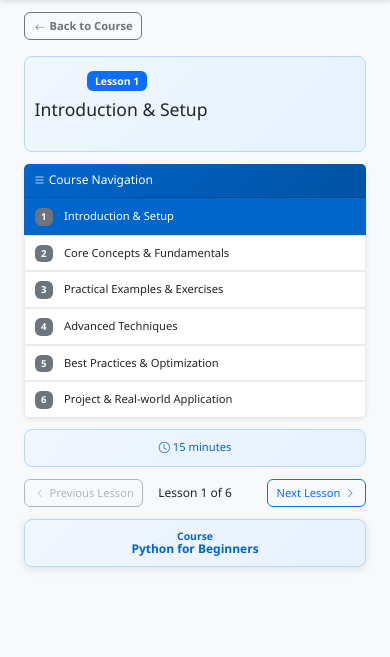
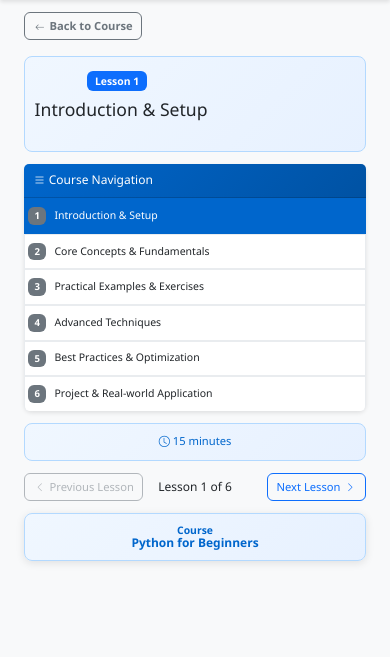
Before and after one commit to pritamrangari27/E-Learning-Platform, a Flask app: page /lesson/1 in a window 390 px wide. Shown: the part 56-713 px from the top of the page. Run offline with Flask 3, Linux system fonts and the light colour scheme; the visitor is signed in with stand-in values (Sample User, id 1); data comes from the database, SQL or seed files in the repository; data that the repository does not hold is empty.

Commit message:
Mobile UX: Position lesson badge to touch left border in course navigation

```diff
--- a/app/templates/lesson_detail.html
+++ b/app/templates/lesson_detail.html
@@ -93,8 +93,23 @@
 
         .mobile-course-nav .list-group-item {
             padding: 0.5rem 0.6rem !important;
+            padding-left: 0.4rem !important;
             font-size: 0.75rem !important;
             border: 1px solid #e9ecef;
+            display: flex;
+            align-items: center;
+            gap: 0.3rem;
+        }
+
+        .mobile-course-nav .list-group-item .badge {
+            flex-shrink: 0;
+            margin-right: 0 !important;
+            margin-left: -0.2rem;
+        }
+
+        .mobile-course-nav .list-group-item .small {
+            flex: 1;
+            margin-left: 0.2rem;
         }
 
         .mobile-course-nav .list-group-item.active {
@@ -114,10 +129,6 @@
         .mobile-course-nav .badge {
             font-size: 0.6rem !important;
             padding: 0.25rem 0.4rem !important;
-        }
-
-        .mobile-course-nav .small {
-            font-size: 0.7rem !important;
         }
 
         /* Lesson duration/metadata section */
```
